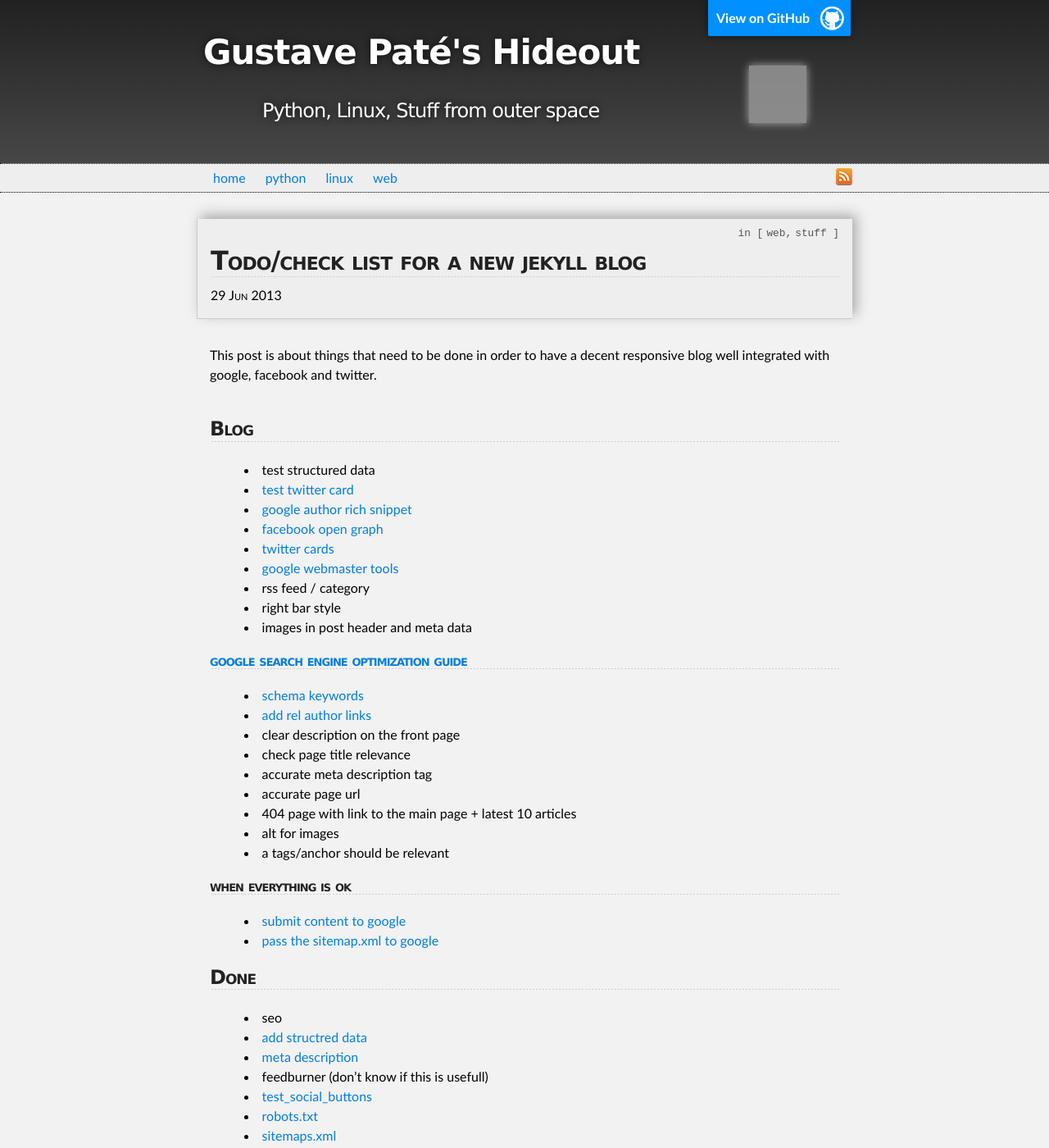
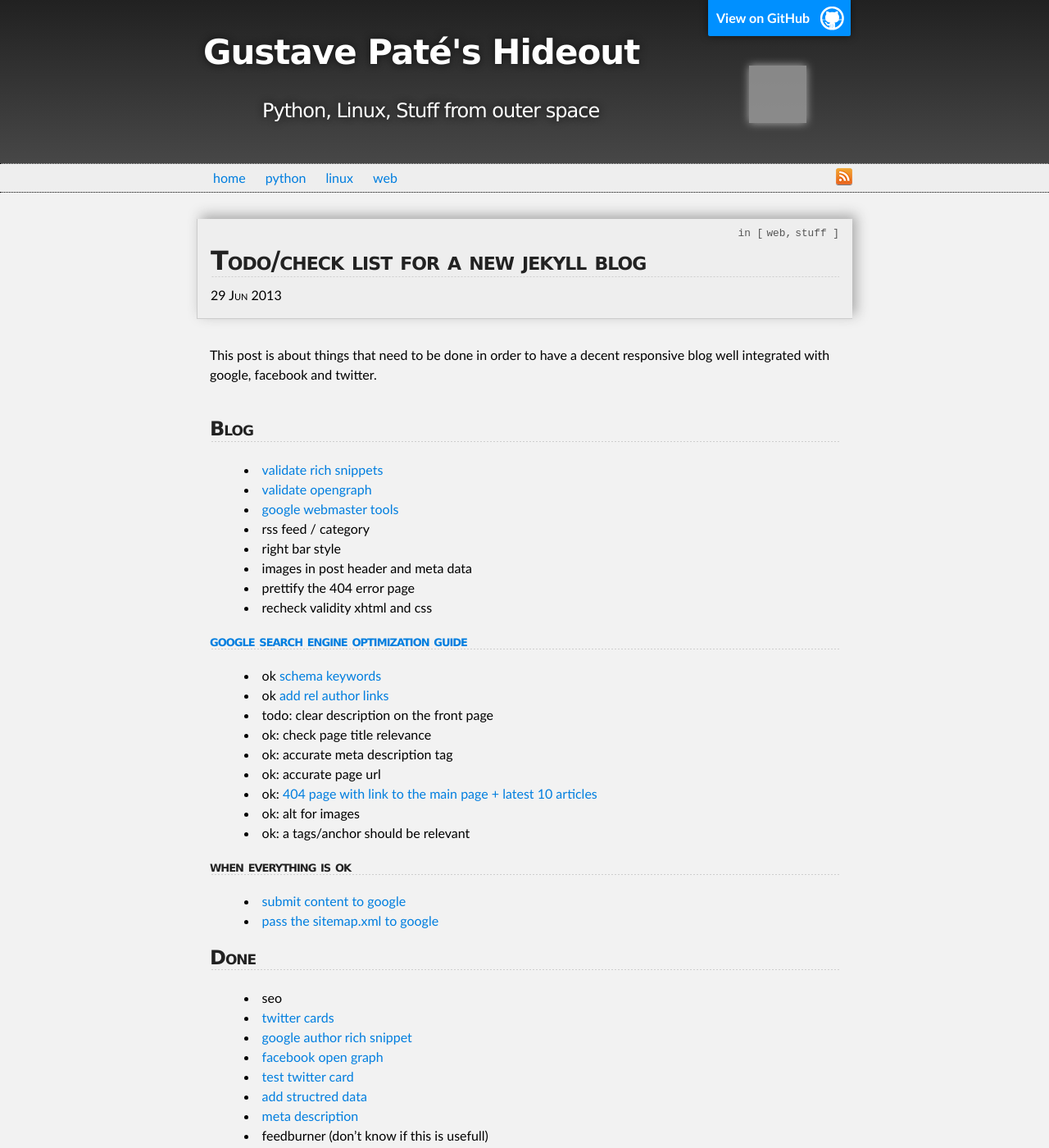
Before and after one commit to GustavePate/gustavepate.github.io, a Jekyll site: the page built from _posts/2013-07-01-todo-check-list-jekyll-blog.md, in a window 1280 px wide and 1400 px high. Shown: the whole window at 82% size. Built offline with Jekyll 4.4.1, drawn with Linux system fonts in a browser that asks for light colours; comment, search, counter and statistics services are not loaded; grey boxes are pictures that could not be loaded.

Commit message:
added structured data for twitter and facebook + 404 error

```diff
--- a/_includes/head.html
+++ b/_includes/head.html
@@ -111,6 +111,16 @@
 <meta property="profile:last_name" content="{{site.lastname}}"/>
 <meta property="profile:gender" content="{{site.gender}}"/>
 
+
+<!-- redirect 404 errors automatically -->
+{% if page.url == "/404.html" %}
+    <meta http-equiv="refresh" content="5; url=/">
+{% endif %}
+
+
+
+
+
 <!-- VARIOUS JAVASCRIPTS -->
 
 <!-- twitter -->
--- a/_posts/2013-07-01-todo-check-list-jekyll-blog.md
+++ b/_posts/2013-07-01-todo-check-list-jekyll-blog.md
@@ -11,26 +11,25 @@ keywords: [jekyll, blog, twitter, facebook, google, github, pages, howto, check
 ---
 
 ## Blog
-* test structured data
-* [test twitter card](https://dev.twitter.com/docs/cards/validation/validator)
-* [google author rich snippet](http://davidensinger.com/2013/05/setting-up-google-author-rich-snippets/)
-* [facebook open graph](http://davidensinger.com/2013/04/adding-open-graph-tags-to-jekyll/)
-* [twitter cards](https://github.com/jpoehls/hulk-example/blob/master/_posts/2013/2013-02-02-jekyll-recipes-for-blog-meta-tags.md)
+* [validate rich snippets](https://www.google.com/webmasters/tools/richsnippets)
+* [validate opengraph](https://developers.facebook.com/tools/debug)
 * [google webmaster tools](http://www.google.com/webmasters/tools/)
 * rss feed / category
 * right bar style
 * images in post header and meta data
+* prettify the 404 error page
+* recheck validity xhtml and css
 
 ### [google search engine optimization guide](http://www.google.com/webmasters/docs/search-engine-optimization-starter-guide.pdf)
-* [schema keywords](http://schema.org/)
-* [add rel author links](http://www.vervesearch.com/blog/seo/how-to-implement-the-relauthor-tag-a-step-by-step-guide/)
-* clear description on the front page
-* check page title relevance
-* accurate meta description tag
-* accurate page url
-* 404 page with link to the main page + latest 10 articles
-* alt for images
-* a tags/anchor should be relevant
+* ok [schema keywords](http://schema.org/)
+* ok [add rel author links](http://www.vervesearch.com/blog/seo/how-to-implement-the-relauthor-tag-a-step-by-step-guide/)
+* todo: clear description on the front page
+* ok: check page title relevance
+* ok: accurate meta description tag
+* ok: accurate page url
+* ok:  [404 page with link to the main page + latest 10 articles](http://yizeng.me/2013/05/26/create-a-custom-jekyll-404-page/)
+* ok: alt for images
+* ok: a tags/anchor should be relevant
 
 ### when everything is ok
 * [submit content to google](http://www.google.com/submityourcontent/)
@@ -39,6 +38,10 @@ keywords: [jekyll, blog, twitter, facebook, google, github, pages, howto, check
 
 ## Done
 * seo
+* [twitter cards](https://github.com/jpoehls/hulk-example/blob/master/_posts/2013/2013-02-02-jekyll-recipes-for-blog-meta-tags.md)
+* [google author rich snippet](http://davidensinger.com/2013/05/setting-up-google-author-rich-snippets/)
+* [facebook open graph](http://davidensinger.com/2013/04/adding-open-graph-tags-to-jekyll/)
+* [test twitter card](https://dev.twitter.com/docs/cards/validation/validator)
 * [add structred data](http://schema.org/)
 * [meta description](http://paradigmatic.streum.org/2011/02/generating-html-meta-data-with-jekyll/)
 * feedburner (don't know if this is usefull)
```
Also changed, not shown: 404.html (added, +34 -0 lines).
